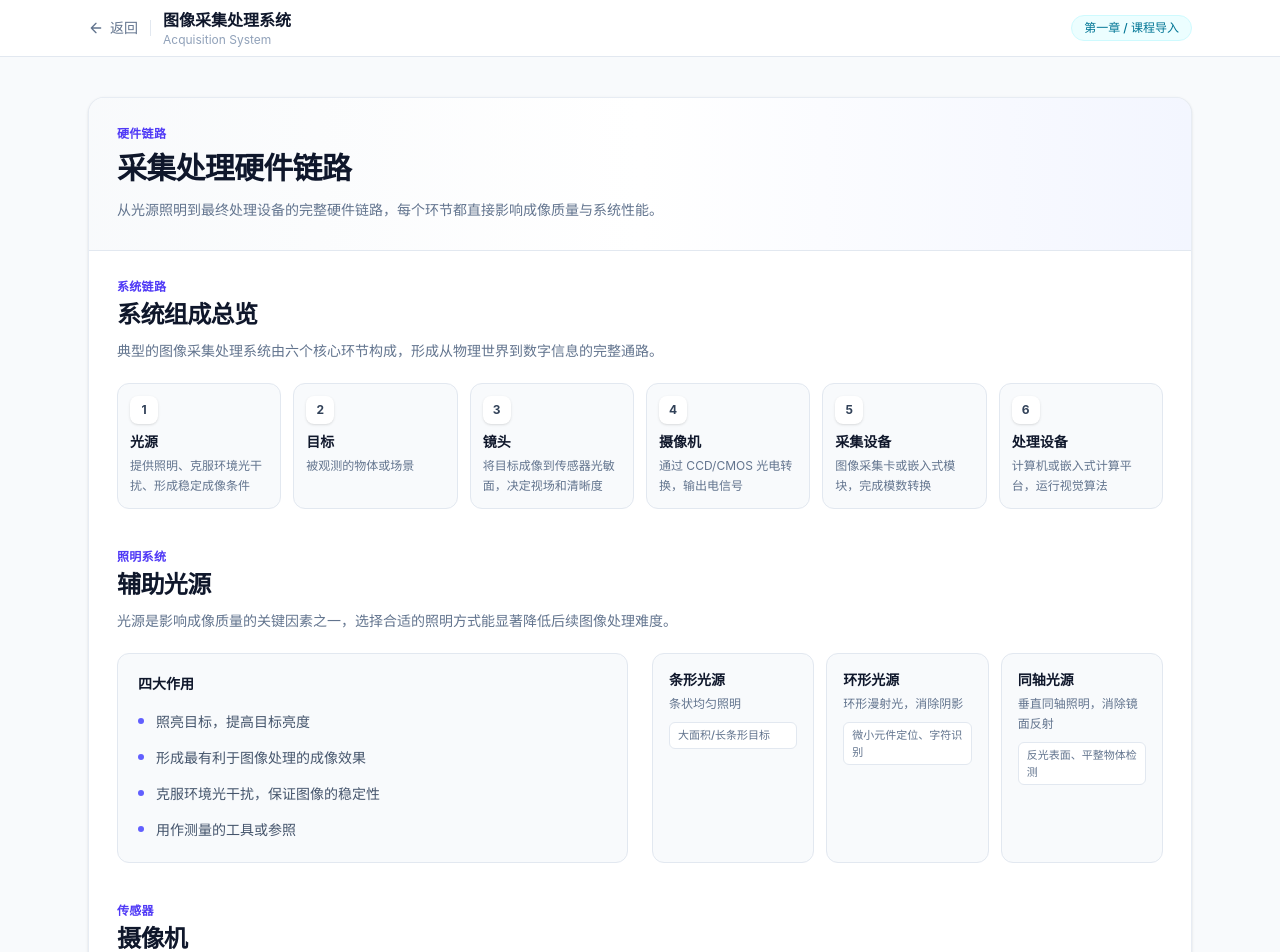
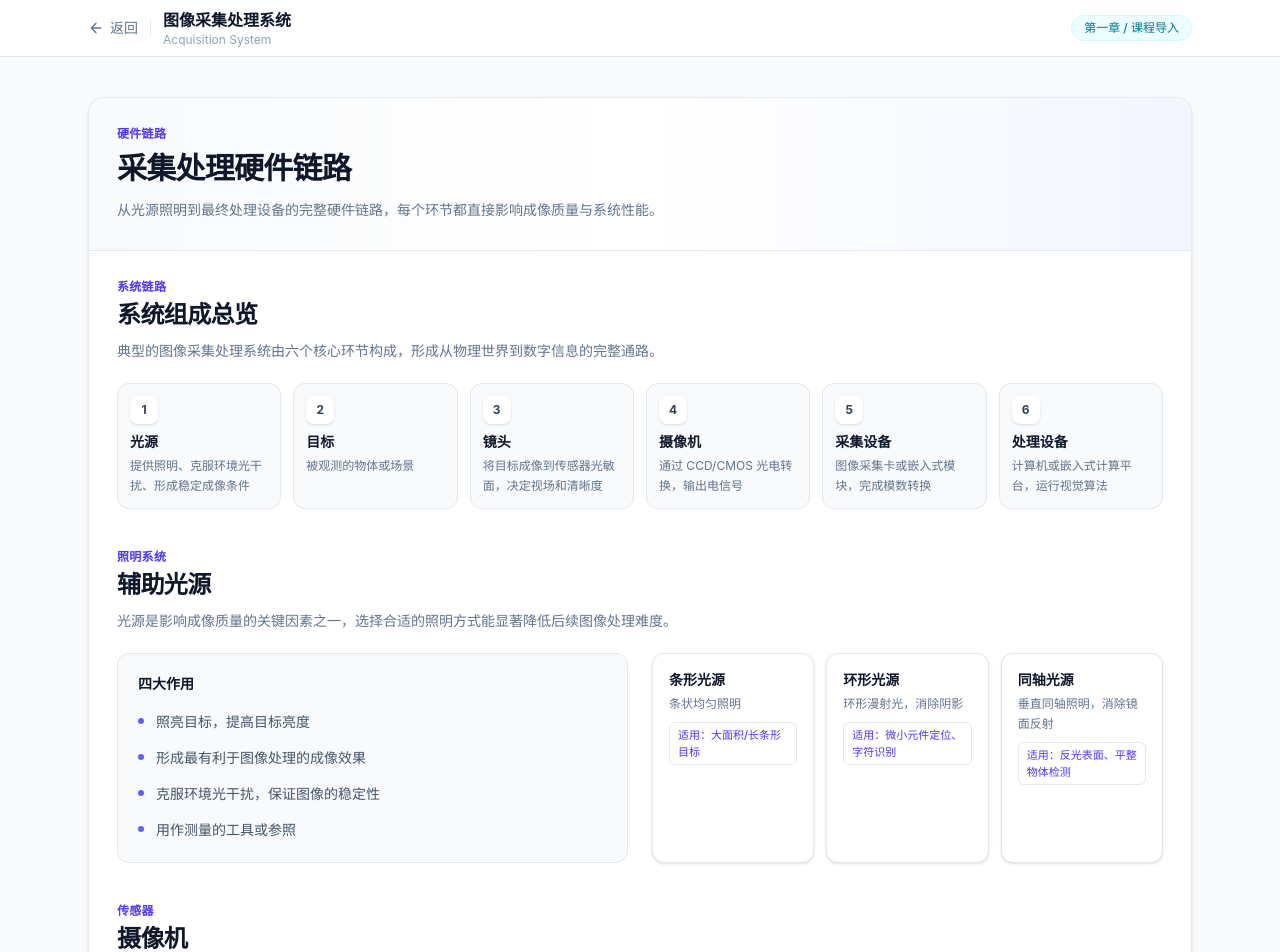
Before and after one commit to WhitePlusMS/Classical-CV-Lab, a Next.js app: page /concepts/acquisition-system in a window 1280 px wide. Shown: the top 952 px of the page. Built offline with nearby package versions, Linux system fonts and the light colour scheme.

Commit message:
feat(acquisition-system): 创建图像采集处理系统硬件概览页
- 新增 5 个内容章节：系统链路/辅助光源/摄像机/镜头/采集处理平台
- 首页卡片添加路由链接
- 随附卡片内容规划文档

```diff
--- a/src/app/concepts/acquisition-system/page.tsx
+++ b/src/app/concepts/acquisition-system/page.tsx
@@ -39,7 +39,7 @@ const cameraParams = [
 ] as const;
 
 const lensParams = [
-  { param: '焦距', desc: '光学后主点到焦点距离，决定成像大小与视场角' },
+  { param: '焦距', desc: '光学后主点到焦点距离，决定成像大小与视场角', formula: true as const },
   { param: '光圈/相对孔径', desc: '入瞳直径÷焦距；光圈为倒数，影响像面亮度' },
   { param: '视场角', desc: '成像范围张角 FOV，α=2arctan(h/2f)' },
   { param: '工作距离', desc: '镜头到目标之间允许的范围，有限距离清晰成像' },
@@ -193,11 +193,11 @@ export default function AcquisitionSystemPage() {
                 </div>
                 <div className="grid gap-3 sm:grid-cols-3">
                   {lightingTypes.map(type => (
-                    <div key={type.title} className="rounded-xl border border-slate-200 bg-slate-50 p-4">
+                    <div key={type.title} className="rounded-xl border border-slate-200 bg-white p-4 shadow-sm">
                       <div className="text-sm font-bold text-slate-900">{type.title}</div>
                       <div className="mt-1 text-xs leading-5 text-slate-500">{type.desc}</div>
-                      <div className="mt-2 rounded-md border border-slate-200 bg-white px-2 py-1 text-[11px] font-medium text-slate-500">
-                        {type.useCase}
+                      <div className="mt-2 rounded-md border border-slate-200 bg-white px-2 py-1 text-[11px] font-medium text-indigo-600">
+                        适用：{type.useCase}
                       </div>
                     </div>
                   ))}
--- a/src/app/page.tsx
+++ b/src/app/page.tsx
@@ -430,6 +430,7 @@ const chapterOneCards = {
       'bg-indigo-50',
       'text-indigo-600',
     ),
+    href: '/concepts/acquisition-system',
     description: '概览光源、摄像机、镜头和采集平台的基础链路。',
   },
 } as const;
```
